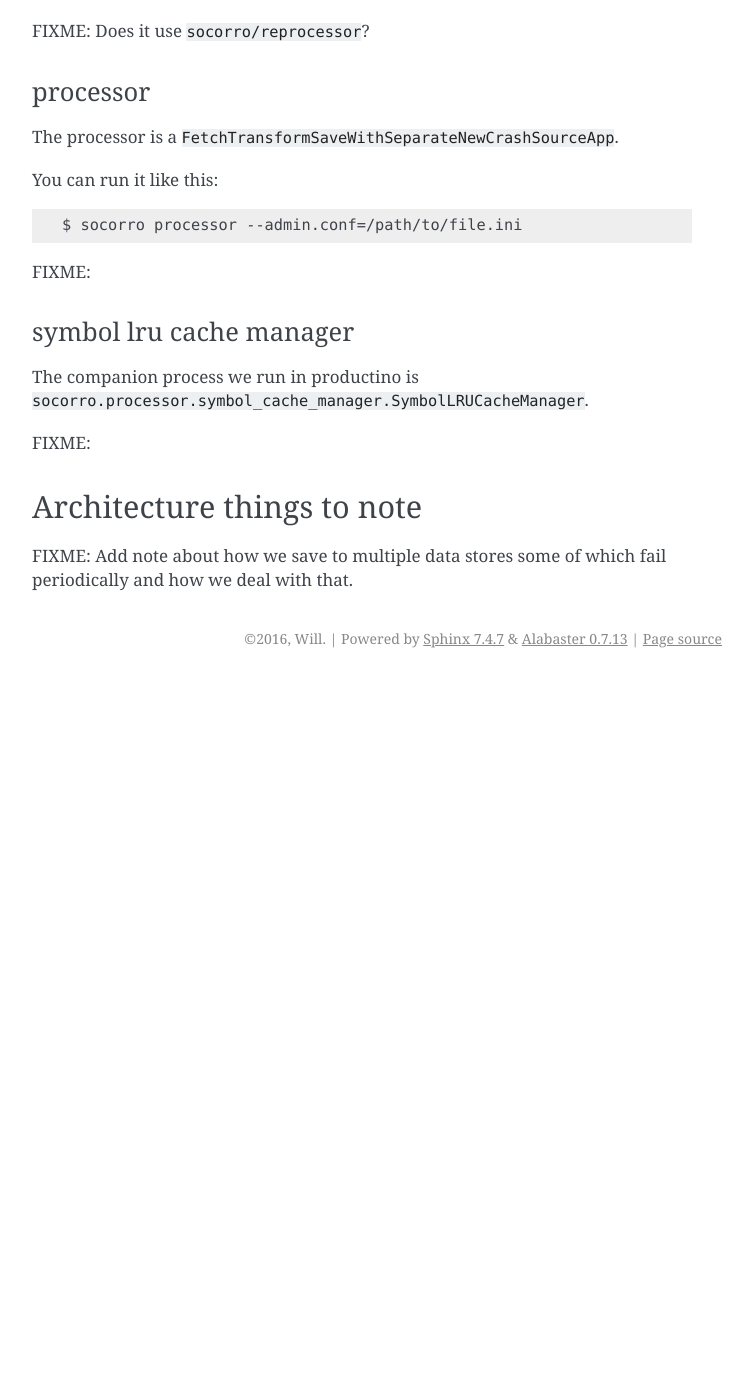
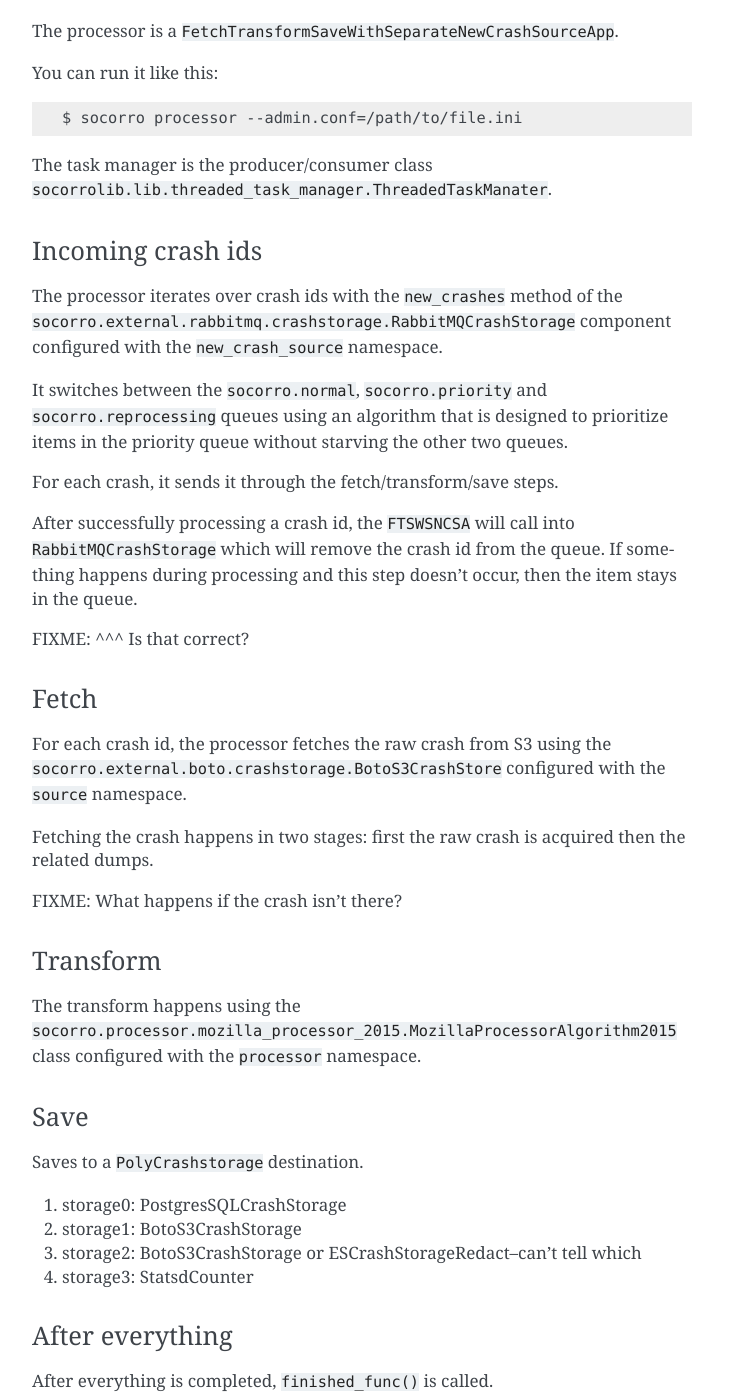
Before and after one commit to willkg/socorro-zero, a Sphinx documentation site: the page built from docs/arch_processor.rst, in a window 1280 px wide and 1400 px high, scrolled down 467 px. Shown: the whole window, without its empty margins (388-1141 px from the left). Built offline with Sphinx 7.4.7, drawn with Linux system fonts in a browser that asks for light colours; before the commit the page ends 1145 px from its top, so only the background shows below that; some of the changed text lies outside the part shown.

Commit message:
SAVEPOINT

```diff
--- a/docs/arch_processor.rst
+++ b/docs/arch_processor.rst
@@ -21,12 +21,6 @@
 In production, it uses the following prefixes in consul: ``socorro/common``
 and ``socorro/processor``.
 
-FIXME: Does it use ``socorro/reprocessor``?
-
-
-processor
----------
-
 The processor is a ``FetchTransformSaveWithSeparateNewCrashSourceApp``.
 
 You can run it like this::
@@ -34,12 +28,72 @@
     $ socorro processor --admin.conf=/path/to/file.ini
 
 
-
-FIXME:
+The task manager is the producer/consumer class
+``socorrolib.lib.threaded_task_manager.ThreadedTaskManater``.
 
 
-symbol lru cache manager
-------------------------
+Incoming crash ids
+------------------
+
+The processor iterates over crash ids with the ``new_crashes`` method of the
+``socorro.external.rabbitmq.crashstorage.RabbitMQCrashStorage`` component
+configured with the ``new_crash_source`` namespace.
+
+It switches between the ``socorro.normal``, ``socorro.priority`` and
+``socorro.reprocessing`` queues using an algorithm that is designed to
+prioritize items in the priority queue without starving the other two queues.
+
+For each crash, it sends it through the fetch/transform/save steps.
+
+After successfully processing a crash id, the ``FTSWSNCSA`` will call into
+``RabbitMQCrashStorage`` which will remove the crash id from the queue. If
+something happens during processing and this step doesn't occur, then the item
+stays in the queue.
+
+FIXME: ^^^ Is that correct?
+
+
+Fetch
+-----
+
+For each crash id, the processor fetches the raw crash from S3 using the
+``socorro.external.boto.crashstorage.BotoS3CrashStore`` configured with the
+``source`` namespace.
+
+Fetching the crash happens in two stages: first the raw crash is acquired then
+the related dumps.
+
+FIXME: What happens if the crash isn't there?
+
+
+Transform
+---------
+
+The transform happens using the
+``socorro.processor.mozilla_processor_2015.MozillaProcessorAlgorithm2015`` class
+configured with the ``processor`` namespace.
+
+Save
+----
+
+Saves to a ``PolyCrashstorage`` destination.
+
+1. storage0: PostgresSQLCrashStorage
+2. storage1: BotoS3CrashStorage
+3. storage2: BotoS3CrashStorage or ESCrashStorageRedact--can't tell which
+4. storage3: StatsdCounter
+
+
+After everything
+----------------
+
+After everything is completed, ``finished_func()`` is called.
+
+FIXME: What does that do?
+
+
+Symbol lru cache manager
+========================
 
 The companion process we run in productino is
 ``socorro.processor.symbol_cache_manager.SymbolLRUCacheManager``.
```
